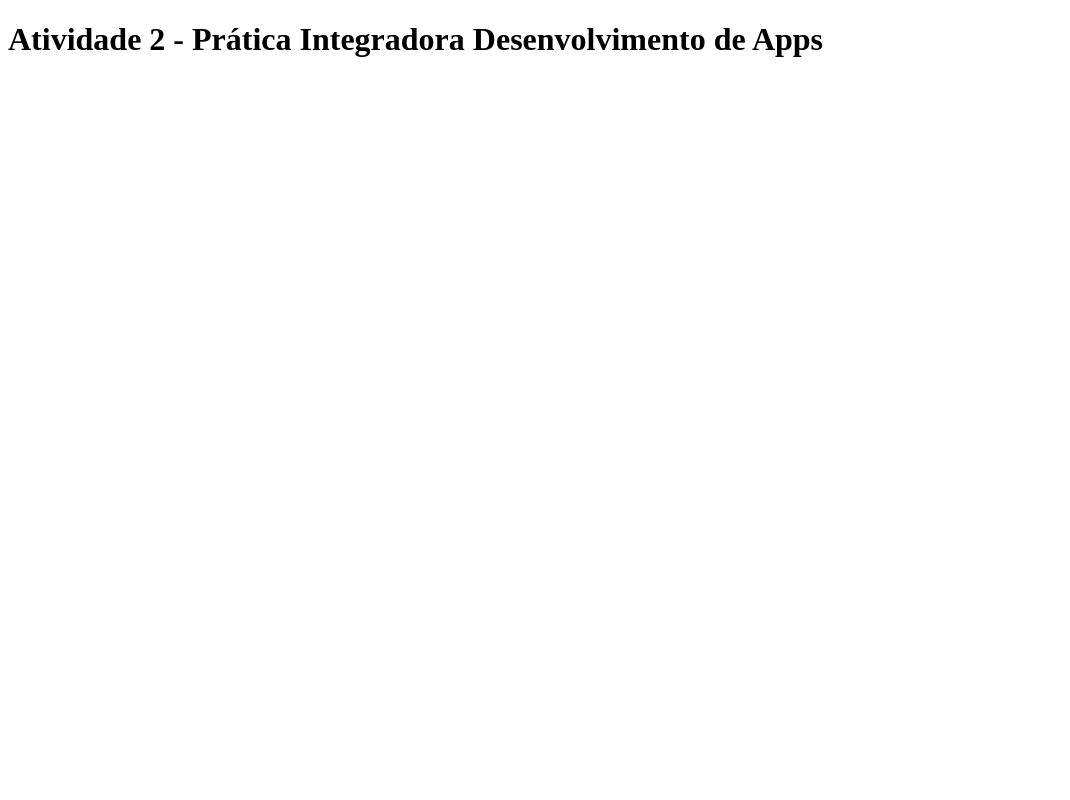
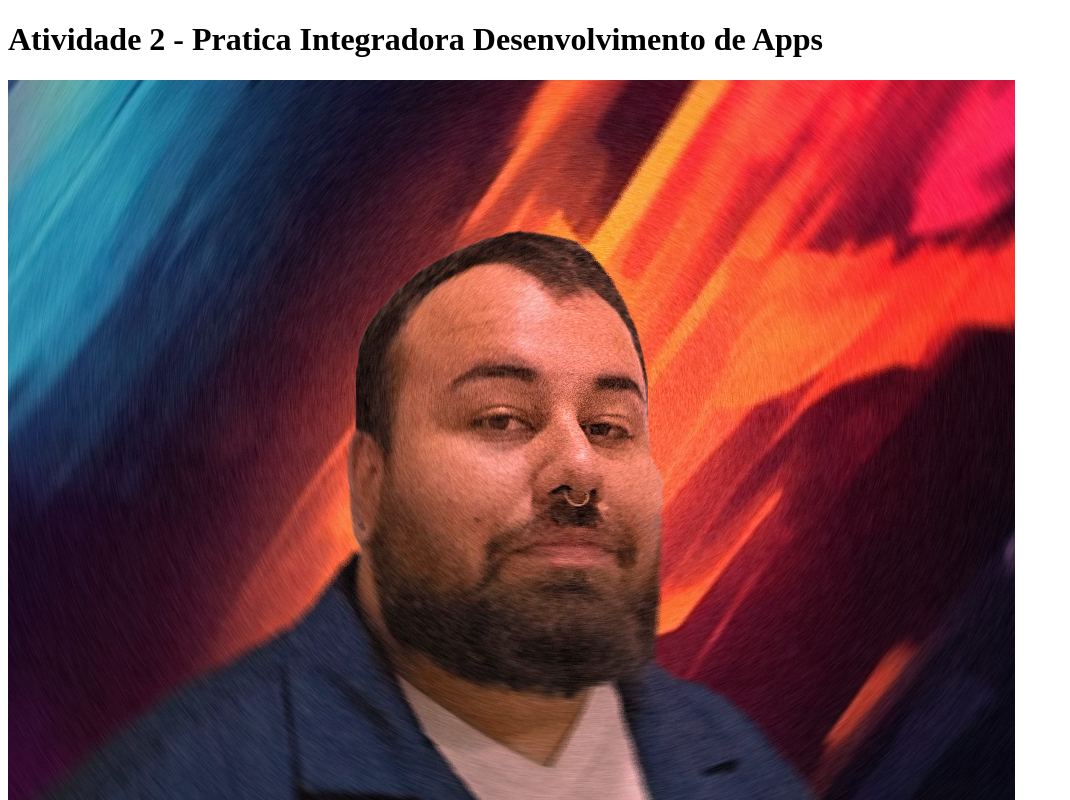
Before and after one commit to BarbaRdx/Atividade-2-Desenv-de-Aps-Descomplica, a plain HTML site: page index.html in a window 1280 px wide. Shown: the top 800 px of the page, without its empty margins (0-1070 px from the left). Drawn offline with Linux system fonts and the light colour scheme.

Commit message:
Upload da pasta imagens e alteração no index.html
Adição da pasta imagens e da foto.

```diff
--- a/index.html
+++ b/index.html
@@ -2,12 +2,14 @@
 <html lang="en">
 <head>
   <meta charset="utf-8">
-  <title>AppPrimeiraAula</title>
+  <title>Atividade Pratica 2</title>
   <base href="/">
   <meta name="viewport" content="width=device-width, initial-scale=1">
-  <link rel="icon" type="image/x-icon" href="favicon.ico">
 </head>
 <body>
-  <h1>Atividade 2 - Prática Integradora Desenvolvimento de Apps</h1>
+  <h1>Atividade 2 - Pratica Integradora Desenvolvimento de Apps</h1>
+  <div>
+  <img src="Images/Eu 2021.jpg"/>
+  </div>
 </body>
 </html>
```
Also changed, not shown: Images/Eu 2021.jpg (added).
